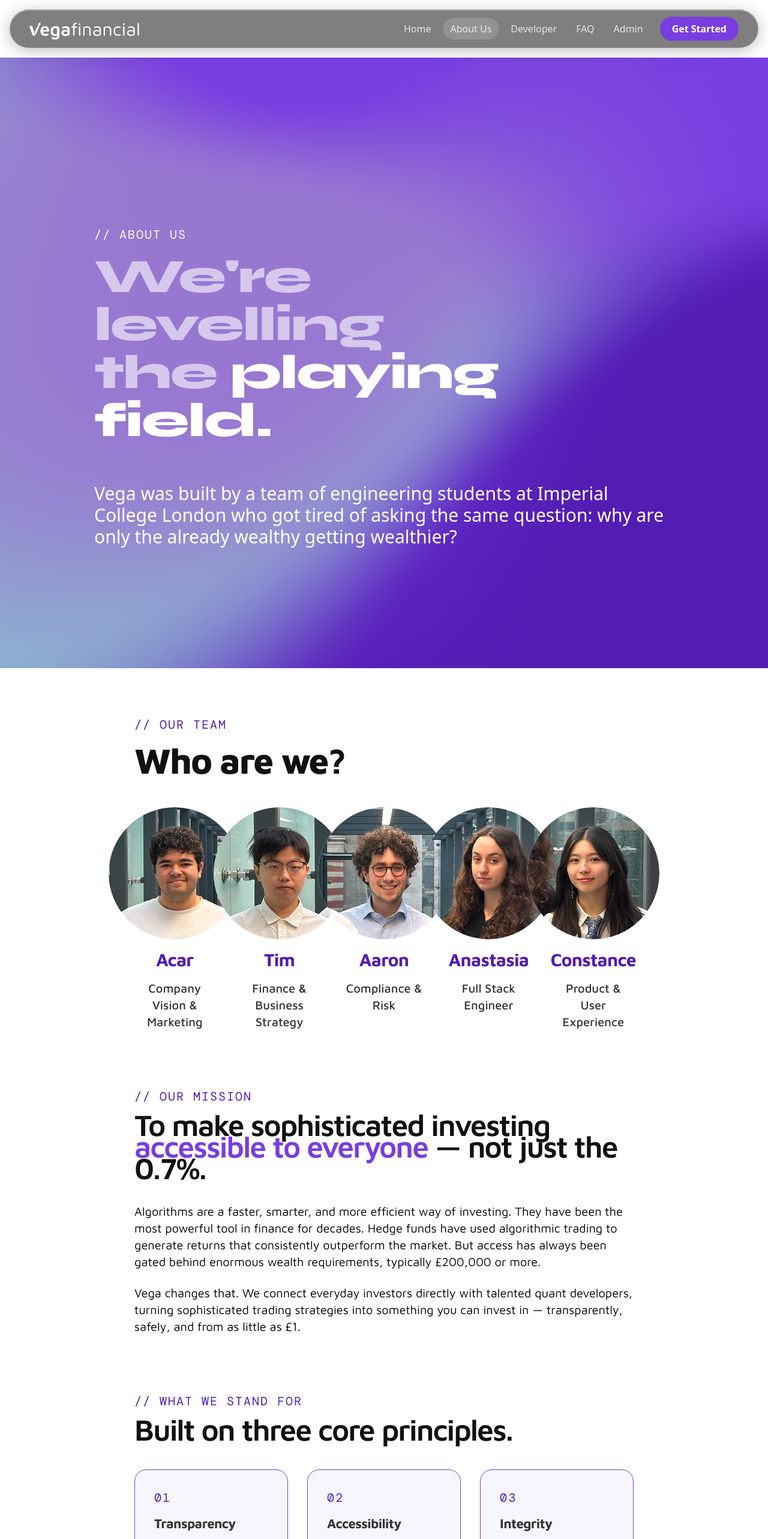
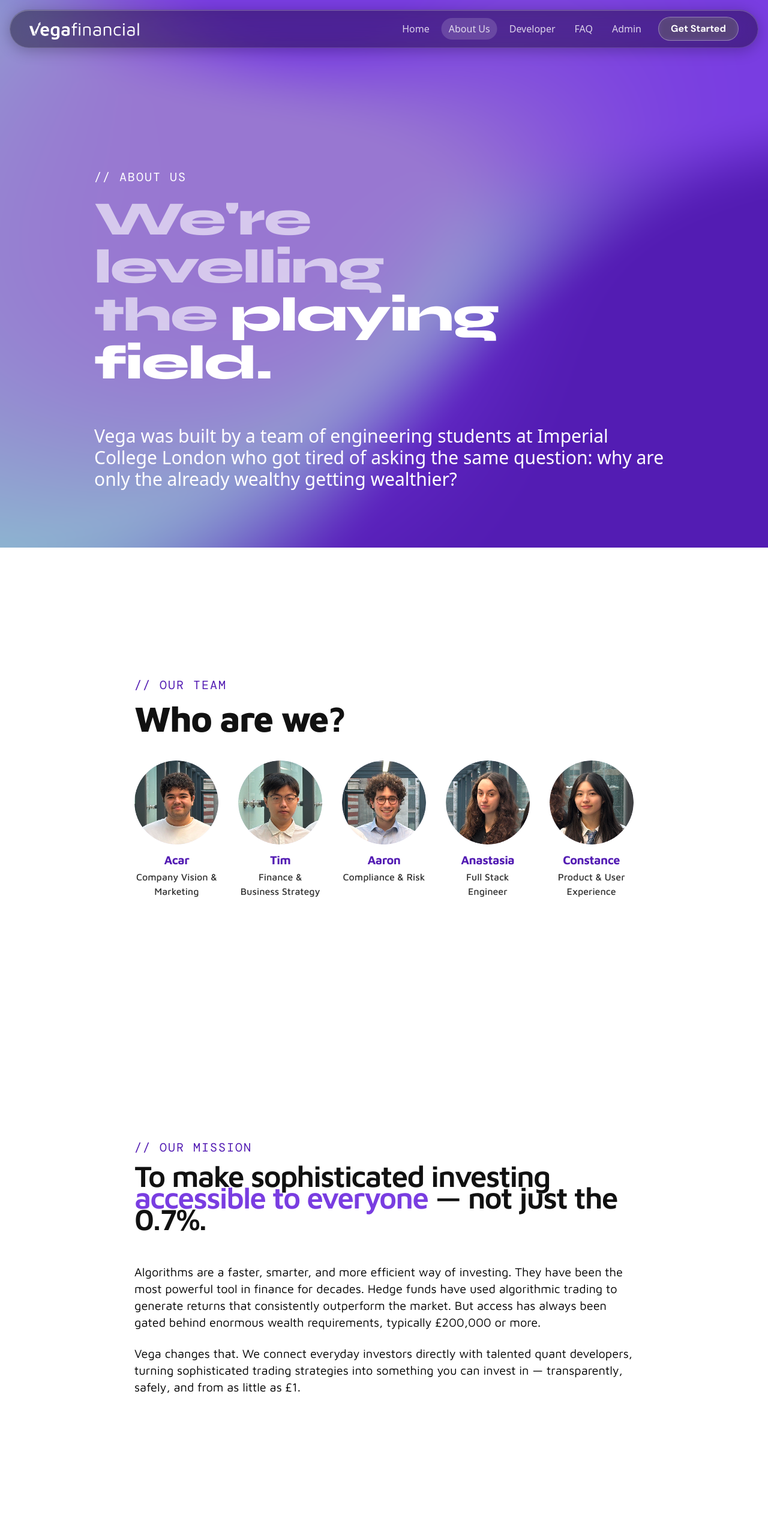
Before and after one commit to aaron-bendor/vega, a Next.js app: page /about-us in a window 1280 px wide. Shown: the top 2566 px of the page at 60% size. Built offline with nearby package versions, Linux system fonts and the light colour scheme; a web font is replaced by a local one.

Commit message:
about us

```diff
--- a/app/(landing)/about-us/page.tsx
+++ b/app/(landing)/about-us/page.tsx
@@ -1,6 +1,5 @@
 import Image from "next/image";
 import { AboutUsSection } from "@/components/landing/AboutUsSection";
-import { TeamMissionPrinciplesSection } from "@/components/landing/TeamMissionPrinciplesSection";
 
 export const metadata = {
   title: "About Us — Vega Financial",
@@ -10,10 +9,10 @@
 
 export default function AboutUsPage() {
   return (
-    <div className="flex flex-col items-start relative bg-white">
-      {/* Hero with background image and overlay content (PDF reference) */}
+    <div className="flex flex-col w-full relative bg-white">
+      {/* Section 1: Hero — full viewport, then scroll */}
       <section
-        className="relative w-full min-h-[1018px] flex flex-col"
+        className="relative w-full min-h-screen flex flex-col"
         aria-labelledby="about-heading"
       >
         <Image
@@ -24,8 +23,7 @@
           priority
           sizes="100vw"
         />
-        {/* Overlay content matching PDF: // ABOUT US (top ~281px), headline (~316px), paragraph (~745px) */}
-        <div className="relative z-10 flex flex-col min-h-[1018px] pt-[18%] sm:pt-[240px] lg:pt-[281px] px-4 sm:px-6 md:px-10 lg:px-[157px] pb-16 md:pb-24">
+        <div className="relative z-10 flex flex-col min-h-screen justify-center pt-[18%] sm:pt-[240px] lg:pt-[281px] px-4 sm:px-6 md:px-10 lg:px-[157px] pb-16 md:pb-24">
           <div className="max-w-[1217px]">
             <p className="font-dm-mono font-normal text-white text-base md:text-xl tracking-[2px] leading-tight">
               // ABOUT US
@@ -47,7 +45,6 @@
       </section>
 
       <AboutUsSection />
-      <TeamMissionPrinciplesSection />
     </div>
   );
 }
--- a/components/landing/AboutUsSection.tsx
+++ b/components/landing/AboutUsSection.tsx
@@ -31,43 +31,47 @@
 
 export function AboutUsSection() {
   return (
-    <section className="relative w-full bg-white">
-      <div className="max-w-[1200px] mx-auto px-4 md:px-8 lg:px-[184px] py-12 md:py-16 lg:py-20">
-        {/* Our team */}
+    <>
+      {/* Section 2: Our team — full viewport. Grid gaps sized so 5 cols never overlap. */}
+      <section className="relative w-full min-h-screen flex flex-col bg-white">
+        <div className="flex-1 flex flex-col justify-center max-w-[1200px] mx-auto px-4 md:px-8 lg:px-12 xl:px-[184px] py-12 md:py-16 w-full">
           <p className="font-dm-mono font-normal text-[#531cb3] text-base md:text-xl tracking-[2px] leading-tight">
             // OUR TEAM
           </p>
-        <h2 className="font-maven-pro font-extrabold text-[#111] text-3xl sm:text-4xl md:text-5xl lg:text-6xl tracking-[-2px] leading-tight mt-4 max-w-[800px]">
+          <h2 className="font-maven-pro font-extrabold text-[#111] text-3xl sm:text-4xl md:text-5xl lg:text-6xl tracking-[-2px] leading-tight mt-3 max-w-[800px]">
             Who are we?
           </h2>
 
-        <div className="mt-10 md:mt-12 grid grid-cols-2 sm:grid-cols-3 lg:grid-cols-5 gap-8 md:gap-10">
+          <div className="mt-8 md:mt-10 grid grid-cols-2 sm:grid-cols-3 xl:grid-cols-5 gap-8 md:gap-10 xl:gap-8">
             {teamMembers.map((member) => (
               <article
                 key={member.id}
-              className="flex flex-col items-center gap-4 text-center"
+                className="flex flex-col items-center text-center min-w-0"
               >
-              <div className="relative w-[180px] h-[180px] sm:w-[220px] sm:h-[220px] rounded-full overflow-hidden bg-[#f0edff] shrink-0">
+                <div className="relative w-[120px] h-[120px] sm:w-[140px] sm:h-[140px] xl:w-[140px] xl:h-[140px] rounded-full overflow-hidden bg-[#f0edff] shrink-0 flex-shrink-0">
                   <Image
                     src={member.image}
                     alt={`${member.name} profile`}
                     fill
                     className="object-cover"
-                  sizes="220px"
+                    sizes="(max-width: 640px) 120px, (max-width: 1280px) 140px, 140px"
                   />
                 </div>
-              <h3 className="font-maven-pro font-bold text-[#531cb3] text-2xl md:text-3xl tracking-tight">
+                <h3 className="font-maven-pro font-bold text-[#531cb3] text-lg md:text-xl xl:text-xl tracking-tight mt-3 min-w-0">
                   {member.name}
                 </h3>
-              <p className="font-maven-pro font-medium text-[#333] text-base md:text-xl leading-snug">
+                <p className="font-maven-pro font-medium text-[#333] text-xs sm:text-sm md:text-base leading-snug mt-0.5 min-w-0 break-words">
                   {member.role}
                 </p>
               </article>
             ))}
           </div>
+        </div>
+      </section>
 
-        {/* Our mission */}
-        <div className="mt-16 md:mt-24">
+      {/* Section 3: Our mission — full viewport */}
+      <section className="relative w-full min-h-screen flex flex-col bg-white">
+        <div className="flex-1 flex flex-col justify-center max-w-[1200px] mx-auto px-4 md:px-8 lg:px-[184px] py-16 md:py-20 w-full">
           <p className="font-dm-mono font-normal text-[#531cb3] text-base md:text-xl tracking-[2px] leading-tight">
             // OUR MISSION
           </p>
@@ -76,9 +80,8 @@
             <span className="text-[#793de1]">accessible to everyone</span> — not
             just the 0.7%.
           </p>
-        </div>
 
-        <div className="mt-8 md:mt-10 space-y-6 max-w-[900px]">
+          <div className="mt-10 md:mt-14 space-y-6 max-w-[900px]">
             <p className="font-maven-pro font-normal text-black text-base md:text-xl leading-relaxed">
               Algorithms are a faster, smarter, and more efficient way of investing.
               They have been the most powerful tool in finance for decades. Hedge
@@ -93,18 +96,20 @@
               as little as £1.
             </p>
           </div>
+        </div>
+      </section>
 
-        {/* What we stand for */}
-        <div className="mt-16 md:mt-24">
+      {/* Section 4: What we stand for — full viewport */}
+      <section className="relative w-full min-h-screen flex flex-col bg-white">
+        <div className="flex-1 flex flex-col justify-center max-w-[1200px] mx-auto px-4 md:px-8 lg:px-[184px] py-16 md:py-20 w-full">
           <p className="font-dm-mono font-normal text-[#531cb3] text-base md:text-xl tracking-[2px] leading-tight">
             // WHAT WE STAND FOR
           </p>
           <h2 className="font-maven-pro font-semibold text-[#111] text-2xl sm:text-3xl md:text-[50px] tracking-[-2px] leading-tight mt-4">
             Built on three core principles.
           </h2>
-        </div>
 
-        <div className="mt-10 md:mt-12 grid grid-cols-1 md:grid-cols-3 gap-6 md:gap-8">
+          <div className="mt-12 md:mt-16 grid grid-cols-1 md:grid-cols-3 gap-8 md:gap-10 lg:gap-12">
             {principles.map((principle) => (
               <article
                 key={principle.id}
@@ -124,5 +129,6 @@
           </div>
         </div>
       </section>
+    </>
   );
 }
--- a/components/landing/ConditionalLandingFooter.tsx
+++ b/components/landing/ConditionalLandingFooter.tsx
@@ -1,14 +1,10 @@
 "use client";
 
-import { usePathname } from "next/navigation";
 import { Footer } from "./Footer";
 
 /**
- * Renders the main site footer on all landing routes except /about-us,
- * which has its own footer (TeamMissionPrinciplesSection).
+ * Renders the main site footer on all landing routes (same as homepage).
  */
 export function ConditionalLandingFooter() {
-  const pathname = usePathname();
-  if (pathname === "/about-us") return null;
   return <Footer />;
 }
--- a/components/landing/LandingLayoutClient.tsx
+++ b/components/landing/LandingLayoutClient.tsx
@@ -11,11 +11,12 @@
 }) {
   const pathname = usePathname();
   const isHome = pathname === "/";
+  const useHeroBanner = pathname === "/" || pathname === "/about-us";
 
   return (
     <>
       <SmoothScrollToHash />
-      <SiteHeader variant={isHome ? "hero" : "standalone"} />
+      <SiteHeader variant={useHeroBanner ? "hero" : "standalone"} />
       <main className="flex shrink-0 flex-col relative z-[1] overflow-visible">{children}</main>
     </>
   );
--- a/components/layout/PillNav.tsx
+++ b/components/layout/PillNav.tsx
@@ -158,6 +158,7 @@
   const mobileMenuBg = "bg-black/80 backdrop-blur-xl border border-white/10";
 
   const isHome = pathname === "/";
+  const isHeroPage = pathname === "/" || pathname === "/about-us";
 
   const [hoveredNavIndex, setHoveredNavIndex] = useState<number | null>(null);
   const [focusedNavIndex, setFocusedNavIndex] = useState<number | null>(null);
@@ -226,16 +227,16 @@
 
   const pill = (
     <>
-      {/* On home: zero-height spacer so hero starts at top and fills viewport (no white band). Else: reserve space for fixed nav. */}
+      {/* On home and about-us: zero-height spacer so hero starts at top (no white band). Else: reserve space for fixed nav. */}
       <div
         ref={spacerRef}
         id="siteBannerSpacer"
         className={cn(
           "shrink-0 w-full",
-          isHome ? "h-0 min-h-0" : ""
+          isHeroPage ? "h-0 min-h-0" : ""
         )}
         style={
-          isHome
+          isHeroPage
             ? { height: 0, minHeight: 0 }
             : {
                 height: "var(--banner-height, 5.5rem)",
```
Lines whose indentation alone changed are shown as unchanged.
